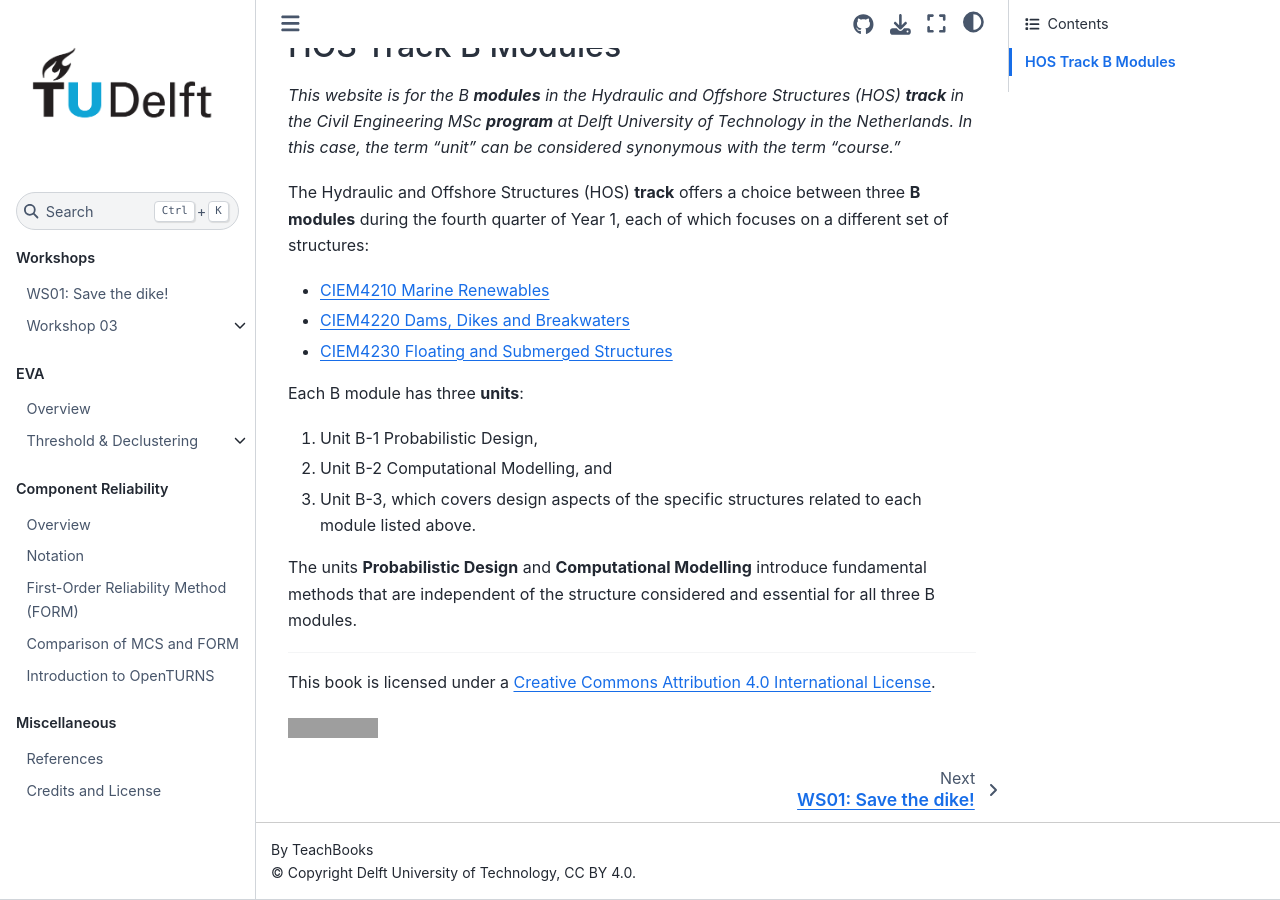
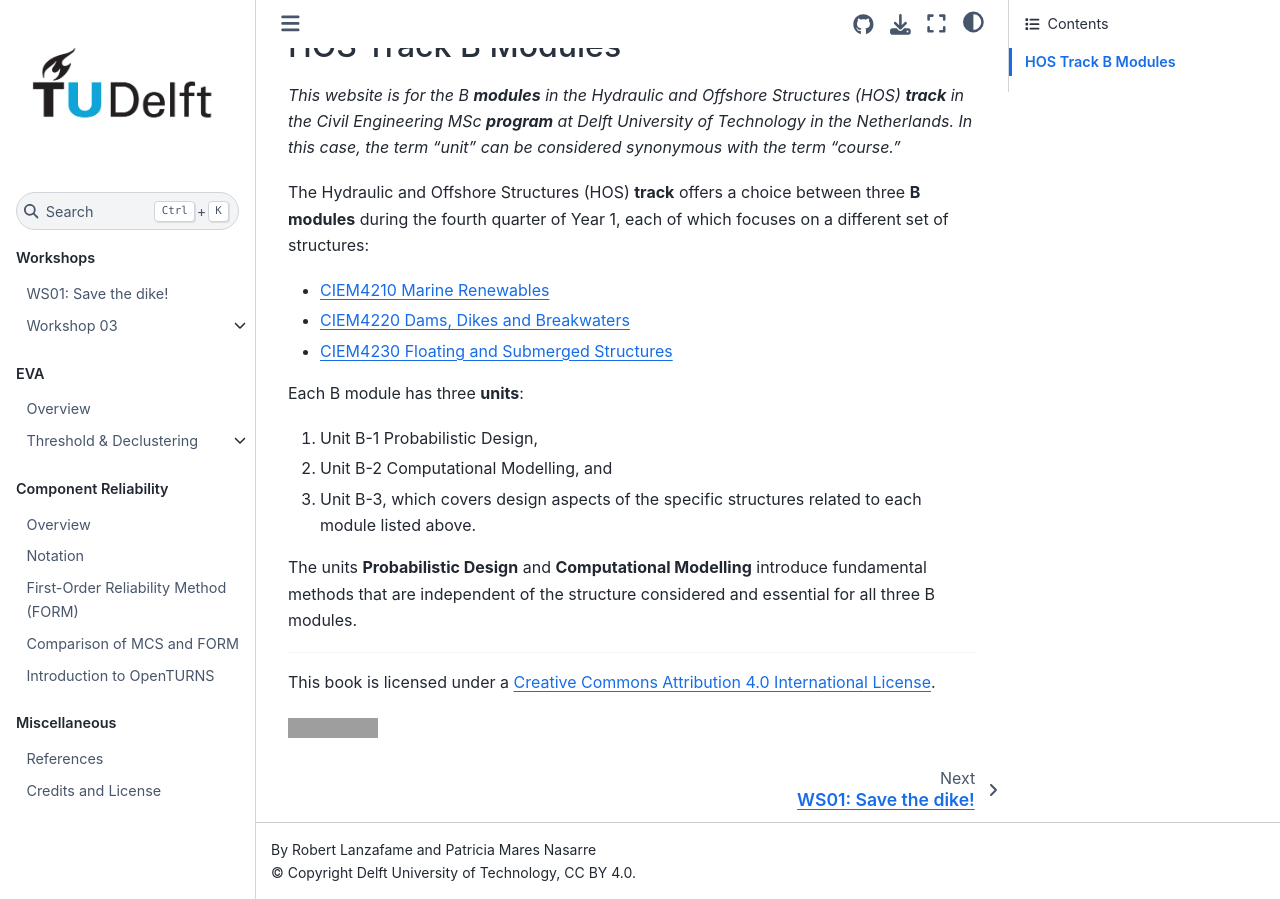
Before and after one commit to TUDelft-CITG/HOS-workbook, a Jupyter Book: the page built from book/intro.md, in a window 1280 px wide and 900 px high, scrolled down 546 px. Built offline with Jupyter Book 1.0.4 settings and Sphinx 7.4.7 and the Sphinx Book theme 1.1.4, drawn with Linux system fonts in a browser that asks for light colours; comment, search, counter and statistics services are not loaded; grey boxes are pictures that could not be loaded.

Commit message:
udpate config

```diff
--- a/book/_config.yml
+++ b/book/_config.yml
@@ -1,5 +1,5 @@
-title: Template
-author: TeachBooks
+title: HOS Workbook
+author: Robert Lanzafame and Patricia Mares Nasarre
 logo: figures/TUDelft_logo_rgb.png
 copyright: Delft University of Technology, CC BY 4.0
 
@@ -20,7 +20,7 @@
       use_thebe_lite: true
       exclude_patterns: ["**/_*.yml", "**/*.md", "**/*.ipynb"]
     html_theme_options:
-      repository_url: "https://github.com/TeachBooks/template"
+      repository_url: "https://github.com/TUDelft-CITG/HOS-workbook"
       use_repository_button: true
       use_issues_button : true
       launch_buttons:
```
